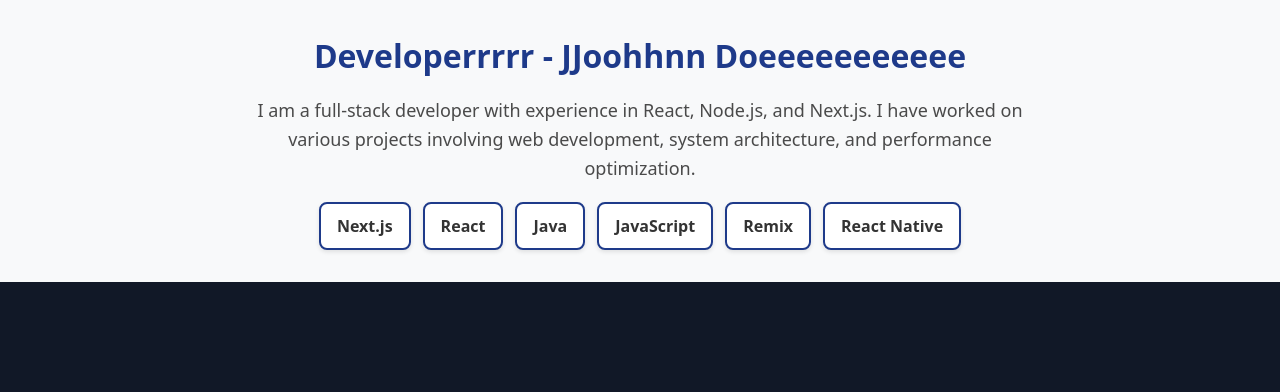
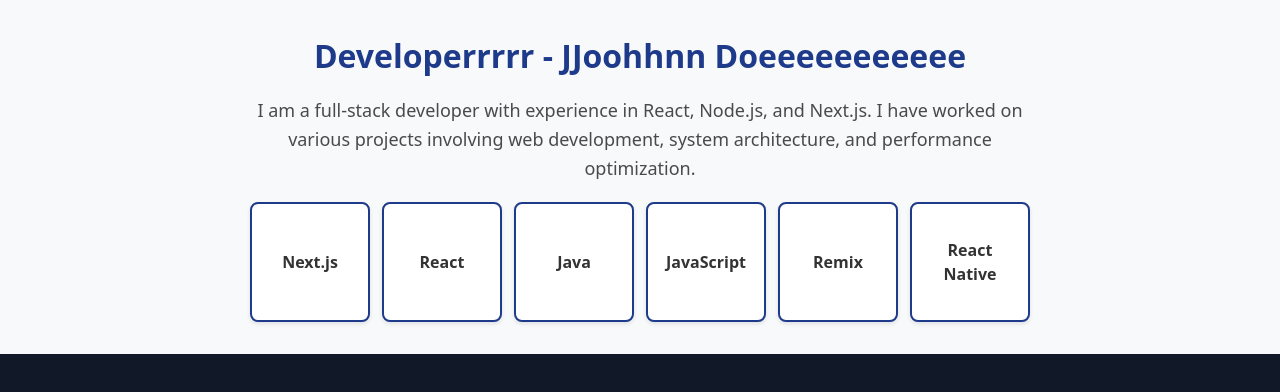
Before and after one commit to tediyo/New-QA-Pro-Web, a Next.js app: page /developer in a window 1280 px wide. Shown: the top 392 px of the page. Built offline with nearby package versions, Linux system fonts and the light colour scheme.

Commit message:
Styling for skill logos

```diff
--- a/src/app/developer/styles.css
+++ b/src/app/developer/styles.css
@@ -9,7 +9,7 @@
   .developer-title {
     font-size: 32px;
     font-weight: bold;
-    color: #1e3a8a; /* Deep blue */
+    color: #1e3a8a;
     margin-bottom: 16px;
   }
 
@@ -35,13 +35,20 @@
   .skill-card {
     background: #fff;
     color: #333;
-    padding: 10px 16px;
+    padding: 12px;
     border-radius: 8px;
     box-shadow: 0px 2px 4px rgba(0, 0, 0, 0.1);
     font-size: 16px;
     font-weight: bold;
-    border: 2px solid #1e3a8a; /* Blue border */
+    border: 2px solid #1e3a8a;
     transition: transform 0.2s ease-in-out;
+    display: flex;
+    flex-direction: column;
+    align-items: center;
+    justify-content: center;
+    width: 120px;
+    height: 120px;
+    text-align: center;
   }
 
   .skill-card:hover {
@@ -49,3 +56,16 @@
     background-color: #1e3a8a;
     color: white;
   }
+
+  /* Skill Logo */
+  .skill-logo {
+    width: 50px;
+    height: 50px;
+    margin-bottom: 8px;
+  }
+
+  /* Skill Name */
+  .skill-name {
+    font-size: 14px;
+    font-weight: bold;
+  }
```
